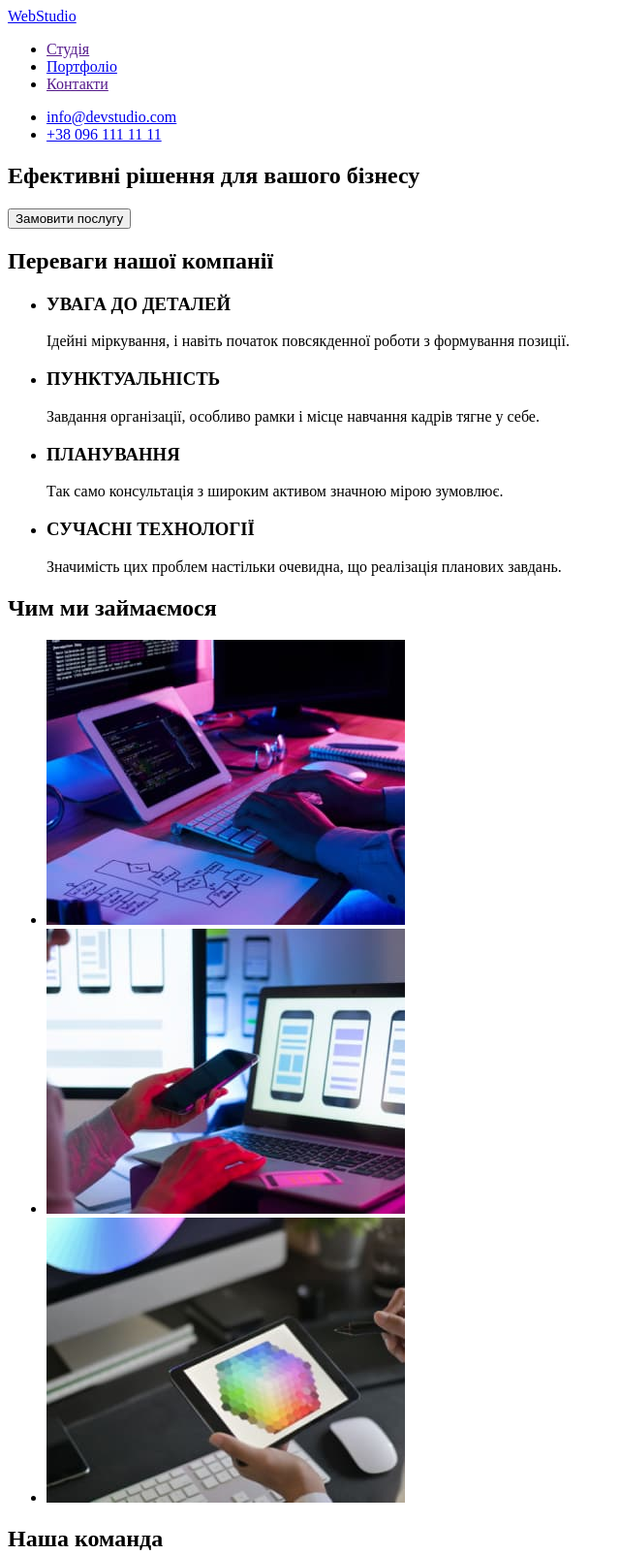
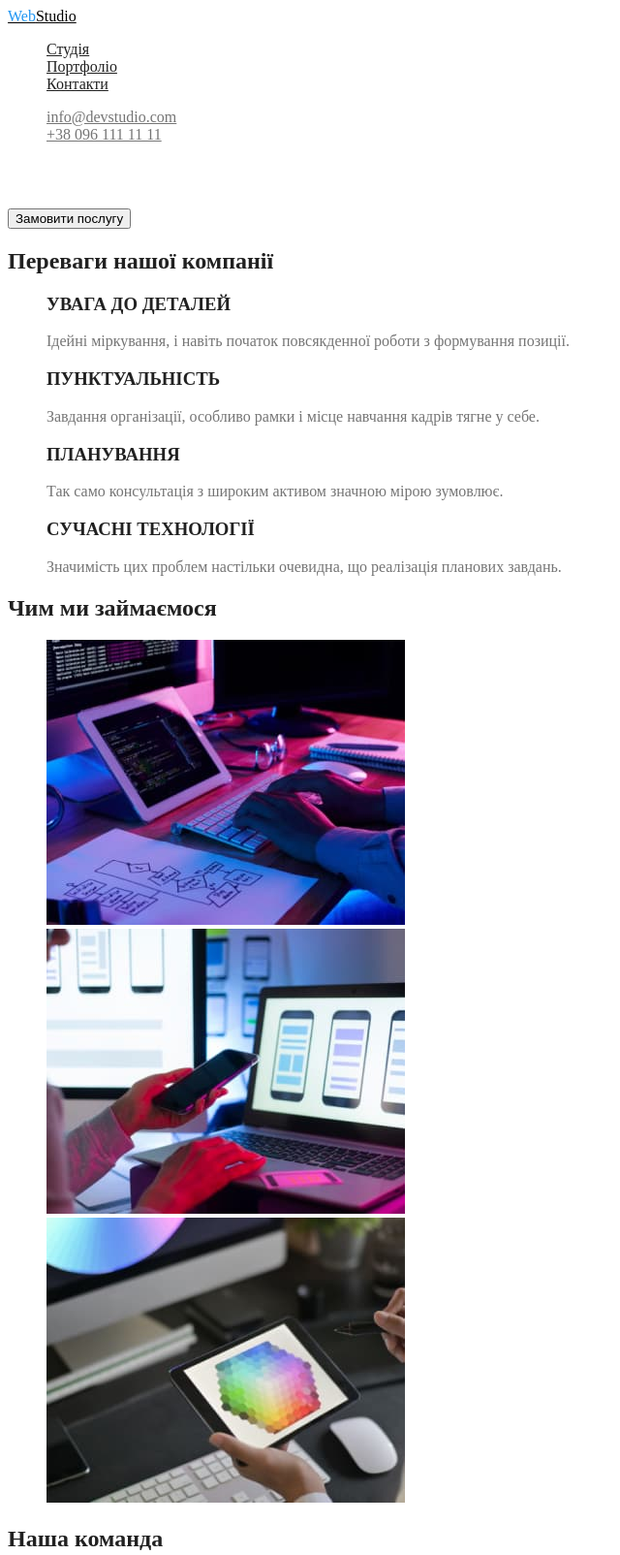
Before and after one commit to Minutestatic/goit-markup-hw-02, a plain HTML site: page index.html in a window 1280 px wide. Shown: the top 1604 px of the page at 97% size, without its empty margins (0-640 px from the left). Drawn offline with Linux system fonts and the light colour scheme.

Commit message:
Добавляет классы тегам и цвет тексту

```diff
--- a/css/styles.css
+++ b/css/styles.css
@@ -0,0 +1,91 @@
+/* цвет основного текста  #757575 */
+/* цвет вторичного текста #212121; */
+/* цвет акцента #2196F3 */
+/* цвет белый #FFFFFF */
+/* цвет фона вторичный #F5F4FA;*/
+/* цвет ссылок в футере rgba(255, 255, 255, 0.6); */
+
+:root {
+  --primary-text-color: #757575;
+  --title-text-color: #212121;
+  --acent-color: #2196f3;
+}
+
+.list {
+  list-style: none;
+}
+
+body {
+  border-color: #ffffff;
+  color: var(--primary-text-color);
+}
+/* Site logo */
+
+.logo {
+  color: #000000;
+}
+
+/* .logo:hover,
+.logo:focus {
+  color: var(--acent-color);
+} */
+
+.logo span {
+  color: var(--acent-color);
+}
+
+.site-nav .link {
+  color: #212121;
+}
+
+.site-nav .link:hover,
+.site-nav .link:focus {
+  color: var(--acent-color);
+}
+/* Contact */
+.contact .link {
+  color: #757575;
+}
+.contact .link:hover,
+.contact .link:focus {
+  color: var(--acent-color);
+}
+/* Main content */
+/* Hero */
+.hero-title {
+  color: #ffffff;
+}
+/* Section */
+.section-title {
+  color: var(--title-text-color);
+}
+/* Features */
+.features .title {
+  color: var(--title-text-color);
+}
+/* Team */
+.team-list .title {
+  color: var(--title-text-color);
+}
+
+/* Footer */
+.page-footer {
+  background-color: #2f303a;
+}
+
+.logo-footer {
+  color: #ffffff;
+}
+
+.logo-footer span {
+  color: var(--acent-color);
+}
+
+.adds-list a {
+  color: rgba(255, 255, 255, 0.6);
+}
+
+.adds-list a[href="https://goo.gl/maps/W5uvphnCs49Fz31s8"]
+{
+  color: #ffffff;
+}
--- a/index.html
+++ b/index.html
@@ -5,58 +5,59 @@
     <meta http-equiv="X-UA-Compatible" content="IE=edge" />
     <meta name="viewport" content="width=device-width, initial-scale=1.0" />
     <title>WebStudio</title>
+    <link rel="stylesheet" href="./css/styles.css" />
   </head>
   <body>
     <!-- Шапка страницы -->
     <header>
       <nav>
-        <a href="./index.html">WebStudio</a>
+        <a href="./index.html" class="logo"><span>Web</span>Studio</a>
 
-        <ul>
-          <li><a href="">Студія</a></li>
-          <li><a href="./portfolio.html">Портфоліо</a></li>
-          <li><a href="">Контакти</a></li>
+        <ul class="site-nav list">
+          <li><a href="" class="link">Студія</a></li>
+          <li><a href="./portfolio.html" class="link">Портфоліо</a></li>
+          <li><a href="" class="link">Контакти</a></li>
         </ul>
       </nav>
 
-      <ul>
-        <li><a href="mailto:info@devstudio.com">info@devstudio.com</a></li>
-        <li><a href="tel:+380961111111">+38 096 111 11 11</a></li>
+      <ul class="contact list">
+        <li><a href="mailto:info@devstudio.com" class="link">info@devstudio.com</a></li>
+        <li><a href="tel:+380961111111" class="link">+38 096 111 11 11</a></li>
       </ul>
     </header>
     <!-- Основной контент страницы -->
     <main>
       <!-- Ефективні рішення для вашого бізнесу -->
-      <section>
-        <h1>Ефективні рішення для вашого бізнесу</h1>
+      <section class="hero">
+        <h1 class="hero-title">Ефективні рішення для вашого бізнесу</h1>
         <button type="button">Замовити послугу</button>
       </section>
       <!-- Переваги нашої компанії -->
-      <section>
-        <h2>Переваги нашої компанії</h2>
-        <ul>
+      <section class="section">
+        <h2 class="section-title">Переваги нашої компанії</h2>
+        <ul class="features list">
           <li>
-            <h3>УВАГА ДО ДЕТАЛЕЙ</h3>
+            <h3 class="title">УВАГА ДО ДЕТАЛЕЙ</h3>
             <p>Ідейні міркування, і навіть початок повсякденної роботи з формування позиції.</p>
           </li>
           <li>
-            <h3>ПУНКТУАЛЬНІСТЬ</h3>
+            <h3 class="title">ПУНКТУАЛЬНІСТЬ</h3>
             <p>Завдання організації, особливо рамки і місце навчання кадрів тягне у себе.</p>
           </li>
           <li>
-            <h3>ПЛАНУВАННЯ</h3>
+            <h3 class="title">ПЛАНУВАННЯ</h3>
             <p>Так само консультація з широким активом значною мірою зумовлює.</p>
           </li>
           <li>
-            <h3>СУЧАСНІ ТЕХНОЛОГІЇ</h3>
+            <h3 class="title">СУЧАСНІ ТЕХНОЛОГІЇ</h3>
             <p>Значимість цих проблем настільки очевидна, що реалізація планових завдань.</p>
           </li>
         </ul>
       </section>
       <!-- Чим ми займаємося -->
-      <section>
-        <h2>Чим ми займаємося</h2>
-        <ul>
+      <section class="section">
+        <h2 class="section-title">Чим ми займаємося</h2>
+        <ul class="work-list list">
           <li>
             <img src="./images/desktop.jpg" alt="Десктопні додатки" width="370" />
           </li>
@@ -69,37 +70,37 @@
         </ul>
       </section>
       <!-- Наша команда -->
-      <section>
-        <h2>Наша команда</h2>
-        <ul>
+      <section class="section">
+        <h2 class="section-title">Наша команда</h2>
+        <ul class="team-list list">
           <li>
             <img src="./images/igor-demyanenko.jpg" alt="Фото Ігоря Дем'яненко" width="270" />
-            <h3>Ігор Дем'яненко</h3>
+            <h3 class="title">Ігор Дем'яненко</h3>
             <p lang="en">Product Designer</p>
           </li>
           <li>
             <img src="./images/olga-repina.jpg" alt="Фото Ольгі Рєпіной" width="270" />
-            <h3>Ольга Рєпіна</h3>
+            <h3 class="title">Ольга Рєпіна</h3>
             <p lang="en">Frontend Developer</p>
           </li>
           <li>
             <img src="./images/mykola-tarasov.jpg" alt="Фото Миколи Тарасова" width="270" />
-            <h3>Микола Тарасов</h3>
+            <h3 class="title">Микола Тарасов</h3>
             <p lang="en">Marketing</p>
           </li>
           <li>
             <img src="./images/mykhailo-yermakov.jpg" alt="Фото Михайла Єрмакова" width="270" />
-            <h3>Михайло Єрмаков</h3>
+            <h3 class="title">Михайло Єрмаков</h3>
             <p lang="en">UI Designer</p>
           </li>
         </ul>
       </section>
     </main>
     <!-- Подвал -->
-    <footer>
-      <a href="./index.html">WebStudio</a>
-      <address>
-        <ul>
+    <footer class="page-footer">
+      <a href="./index.html" class="logo-footer"><span>Web</span>Studio</a>
+      <address class="adds">
+        <ul class="adds-list list">
           <li>
             <a
               href="https://goo.gl/maps/W5uvphnCs49Fz31s8"
```
